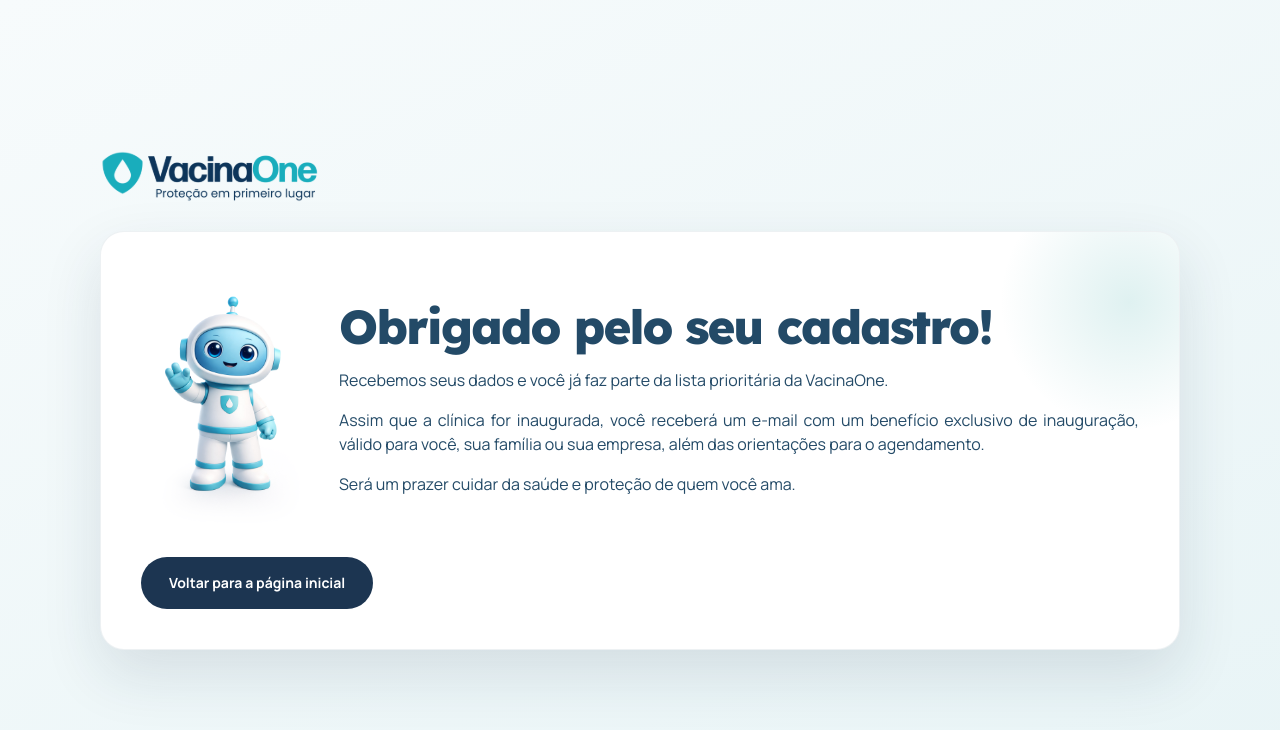
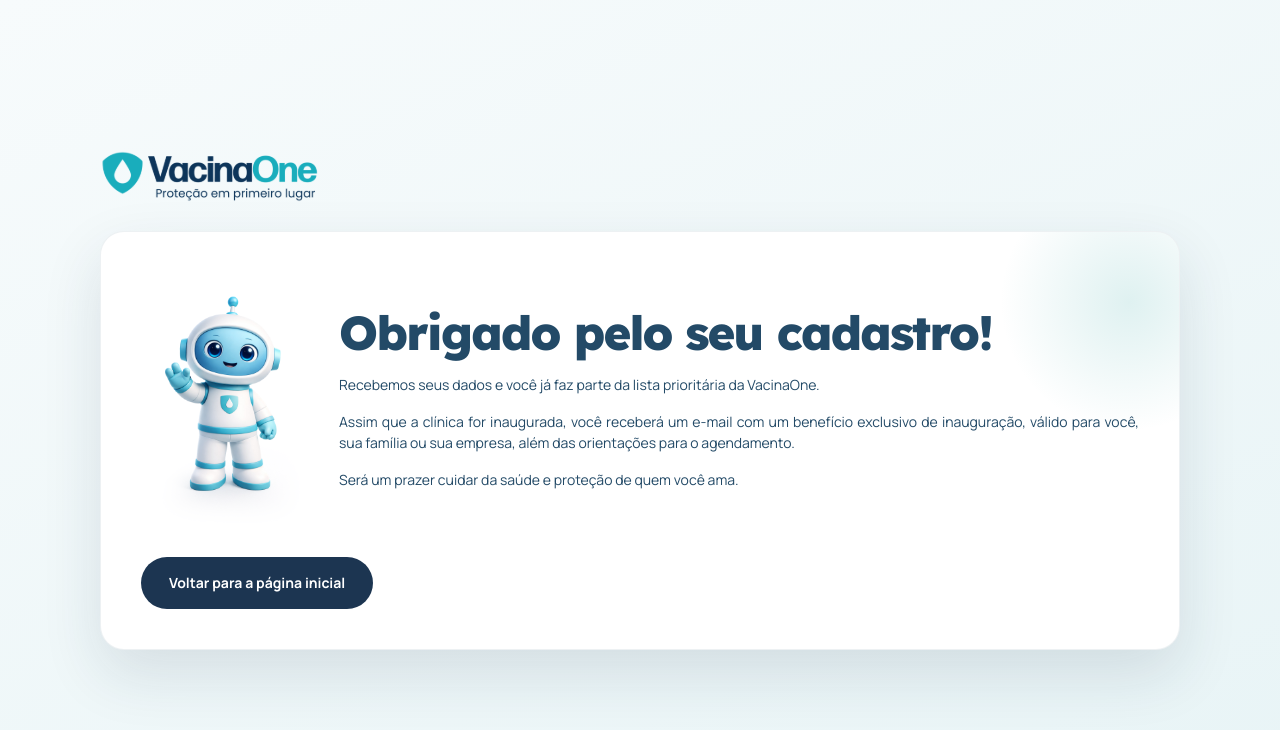
Before and after one commit to farubens/vacina-one, a Next.js app: page /obrigado in a window 1280 px wide. Shown: the top 730 px of the page. Built offline with nearby package versions, Linux system fonts and the light colour scheme.

Commit message:
Adjust desktop thank-you page text size

```diff
--- a/src/app/globals.css
+++ b/src/app/globals.css
@@ -1256,7 +1256,7 @@ p {
   margin-top: 16px;
   max-width: none;
   color: var(--brand-blue);
-  font-size: clamp(15px, 1.25vw, 22px);
+  font-size: 14px;
   line-height: 1.5;
   text-align: justify;
 }
```
